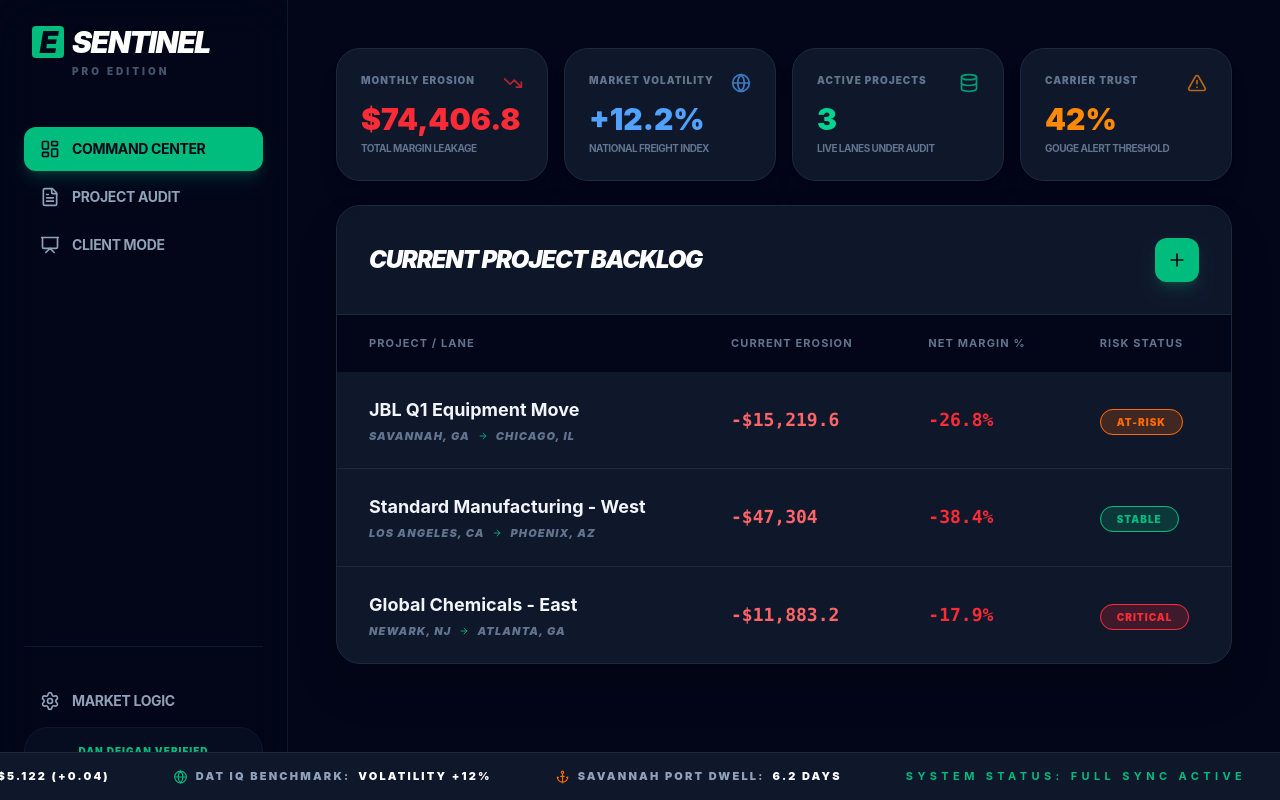
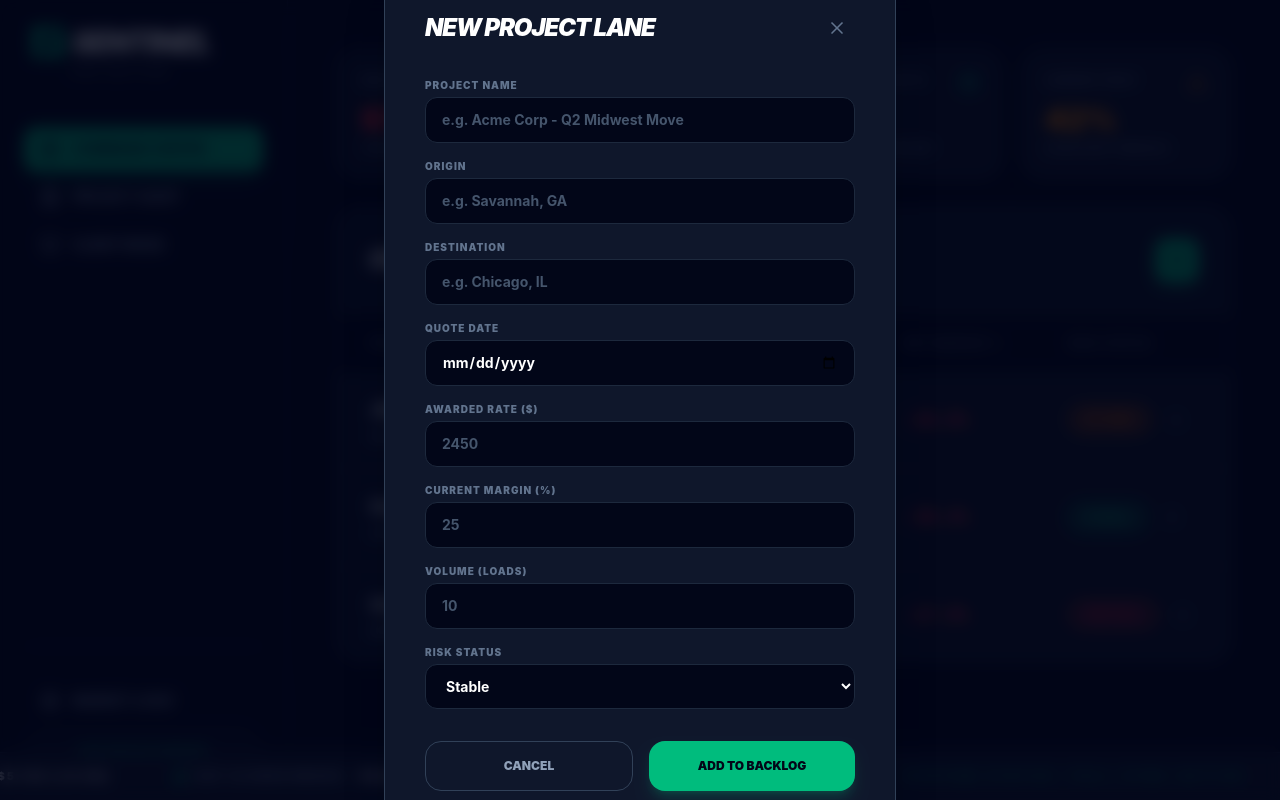
Before and after one commit to dandeigan/erosion-sentinel, a React (Vite) app: page / in a window 1280 px wide. Both pictures are taken after a click on the button 1177 px from the left and 260 px from the top of the page. Built offline with nearby package versions, Linux system fonts and the light colour scheme.

Commit message:
feat: add project modal + delete lanes

```diff
--- a/src/App.jsx
+++ b/src/App.jsx
@@ -13,7 +13,9 @@ import {
   Plus,
   ChevronRight,
   Globe,
-  Database
+  Database,
+  X,
+  Trash2
 } from 'lucide-react';
 import {
   XAxis,
@@ -71,8 +73,12 @@ const INITIAL_PROJECTS = [
 
 export default function App() {
   const [view, setView] = useState('dashboard');
-  const [projects] = useState(INITIAL_PROJECTS);
+  const [projects, setProjects] = useState(INITIAL_PROJECTS);
   const [selectedProjectId, setSelectedProjectId] = useState(INITIAL_PROJECTS[0].id);
+  const [showAddModal, setShowAddModal] = useState(false);
+  const [newProject, setNewProject] = useState({
+    name: '', origin: '', destination: '', quoteDate: '', originalCost: '', currentMargin: '', volume: '', status: 'stable'
+  });
   const [marketIndices, setMarketIndices] = useState({
     fuelSurchargeDelta: 18.4,
     laneVolatilityIndex: 12.2,
@@ -107,6 +113,25 @@ export default function App() {
     });
     return { totalPortfolioErosion };
   }, [projects, marketIndices]);
+
+  const handleAddProject = () => {
+    if (!newProject.name || !newProject.origin || !newProject.destination || !newProject.originalCost) return;
+    setProjects(prev => [...prev, {
+      ...newProject,
+      id: Date.now().toString(),
+      originalCost: Number(newProject.originalCost),
+      currentMargin: Number(newProject.currentMargin) || 20,
+      volume: Number(newProject.volume) || 1,
+    }]);
+    setNewProject({ name: '', origin: '', destination: '', quoteDate: '', originalCost: '', currentMargin: '', volume: '', status: 'stable' });
+    setShowAddModal(false);
+  };
+
+  const handleDeleteProject = (id, e) => {
+    e.stopPropagation();
+    setProjects(prev => prev.filter(p => p.id !== id));
+    if (selectedProjectId === id) setSelectedProjectId(projects[0]?.id);
+  };
 
   const SidebarItem = ({ icon: Icon, label, active, onClick }) => (
     <button onClick={onClick} className={`w-full flex items-center gap-3 px-4 py-3 rounded-xl transition-all mb-1 ${active ? 'bg-emerald-500 text-slate-950 font-bold shadow-lg shadow-emerald-500/20' : 'text-slate-400 hover:bg-slate-800 hover:text-white'}`}>
@@ -167,7 +192,7 @@ export default function App() {
               <div className="bg-slate-900 border border-slate-800 rounded-3xl overflow-hidden shadow-2xl">
                 <div className="p-8 border-b border-slate-800 flex justify-between items-center bg-slate-900/50 backdrop-blur-md">
                   <h2 className="text-2xl font-black uppercase italic tracking-tighter text-white">Current Project Backlog</h2>
-                  <button className="p-3 bg-emerald-500 text-slate-950 rounded-xl hover:scale-105 transition-transform shadow-lg shadow-emerald-500/20">
+                  <button onClick={() => setShowAddModal(true)} className="p-3 bg-emerald-500 text-slate-950 rounded-xl hover:scale-105 transition-transform shadow-lg shadow-emerald-500/20">
                     <Plus size={20} />
                   </button>
                 </div>
@@ -203,6 +228,7 @@ export default function App() {
                               {newMargin.toFixed(1)}%
                             </td>
                             <td className="px-8 py-6">
+                              <div className="flex items-center gap-3">
                                 <span className={`px-4 py-1.5 rounded-full text-[10px] font-black uppercase tracking-widest border ${
                                   p.status === 'critical' ? 'bg-red-500/20 text-red-500 border-red-500' :
                                   p.status === 'at-risk' ? 'bg-orange-500/20 text-orange-500 border-orange-500' :
@@ -210,6 +236,10 @@ export default function App() {
                                 }`}>
                                   {p.status}
                                 </span>
+                                <button onClick={(e) => handleDeleteProject(p.id, e)} className="p-1.5 text-slate-600 hover:text-red-500 transition-colors rounded-lg hover:bg-red-500/10">
+                                  <Trash2 size={14} />
+                                </button>
+                              </div>
                             </td>
                           </tr>
                         );
@@ -388,6 +418,62 @@ export default function App() {
         </div>
       </div>
 
+      {/* Add Project Modal */}
+      {showAddModal && (
+        <div className="fixed inset-0 bg-slate-950/80 backdrop-blur-sm z-[200] flex items-center justify-center p-6">
+          <div className="bg-slate-900 border border-slate-700 rounded-3xl p-10 w-full max-w-lg shadow-2xl">
+            <div className="flex justify-between items-center mb-8">
+              <h2 className="text-2xl font-black uppercase italic tracking-tighter text-white">New Project Lane</h2>
+              <button onClick={() => setShowAddModal(false)} className="p-2 text-slate-500 hover:text-white transition-colors">
+                <X size={20} />
+              </button>
+            </div>
+            <div className="space-y-4">
+              {[
+                { label: 'Project Name', key: 'name', placeholder: 'e.g. Acme Corp - Q2 Midwest Move' },
+                { label: 'Origin', key: 'origin', placeholder: 'e.g. Savannah, GA' },
+                { label: 'Destination', key: 'destination', placeholder: 'e.g. Chicago, IL' },
+                { label: 'Quote Date', key: 'quoteDate', placeholder: '', type: 'date' },
+                { label: 'Awarded Rate ($)', key: 'originalCost', placeholder: '2450', type: 'number' },
+                { label: 'Current Margin (%)', key: 'currentMargin', placeholder: '25', type: 'number' },
+                { label: 'Volume (loads)', key: 'volume', placeholder: '10', type: 'number' },
+              ].map(({ label, key, placeholder, type }) => (
+                <div key={key}>
+                  <label className="text-[10px] font-black text-slate-500 uppercase tracking-widest mb-1 block">{label}</label>
+                  <input
+                    type={type || 'text'}
+                    placeholder={placeholder}
+                    value={newProject[key]}
+                    onChange={e => setNewProject(p => ({ ...p, [key]: e.target.value }))}
+                    className="w-full bg-slate-950 border border-slate-800 rounded-xl px-4 py-3 text-white font-bold text-sm focus:border-emerald-500 focus:outline-none transition-all placeholder:text-slate-600"
+                  />
+                </div>
+              ))}
+              <div>
+                <label className="text-[10px] font-black text-slate-500 uppercase tracking-widest mb-1 block">Risk Status</label>
+                <select
+                  value={newProject.status}
+                  onChange={e => setNewProject(p => ({ ...p, status: e.target.value }))}
+                  className="w-full bg-slate-950 border border-slate-800 rounded-xl px-4 py-3 text-white font-bold text-sm focus:border-emerald-500 focus:outline-none transition-all"
+                >
+                  <option value="stable">Stable</option>
+                  <option value="at-risk">At Risk</option>
+                  <option value="critical">Critical</option>
+                </select>
+              </div>
+            </div>
+            <div className="flex gap-4 mt-8">
+              <button onClick={() => setShowAddModal(false)} className="flex-1 py-4 border border-slate-700 rounded-2xl text-xs font-black uppercase text-slate-400 hover:text-white transition-all">
+                Cancel
+              </button>
+              <button onClick={handleAddProject} className="flex-1 py-4 bg-emerald-500 text-slate-950 rounded-2xl text-xs font-black uppercase hover:bg-emerald-400 transition-all shadow-lg shadow-emerald-500/20">
+                Add to Backlog
+              </button>
+            </div>
+          </div>
+        </div>
+      )}
+
       <style>{`
         @keyframes marquee { 0% { transform: translateX(0); } 100% { transform: translateX(-50%); } }
       `}</style>
```
Lines whose indentation alone changed are shown as unchanged.
